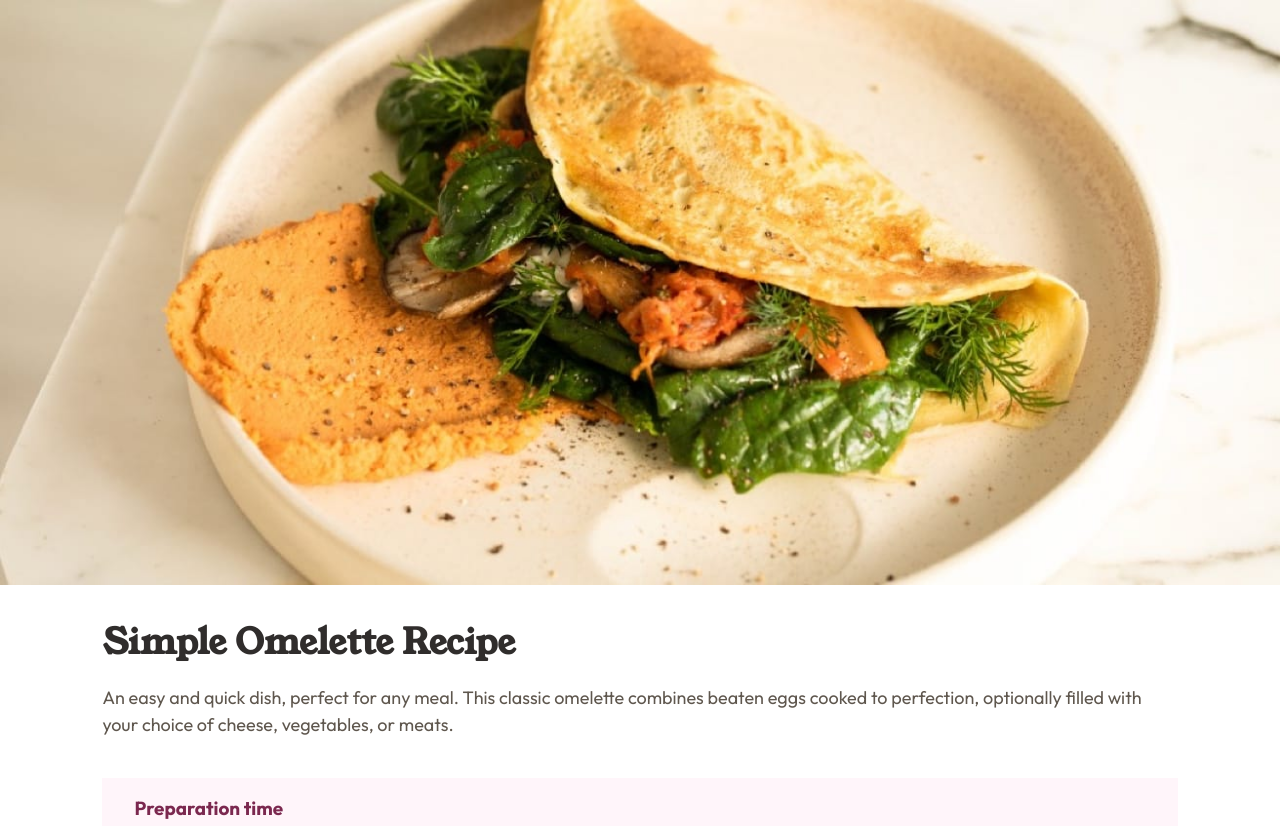
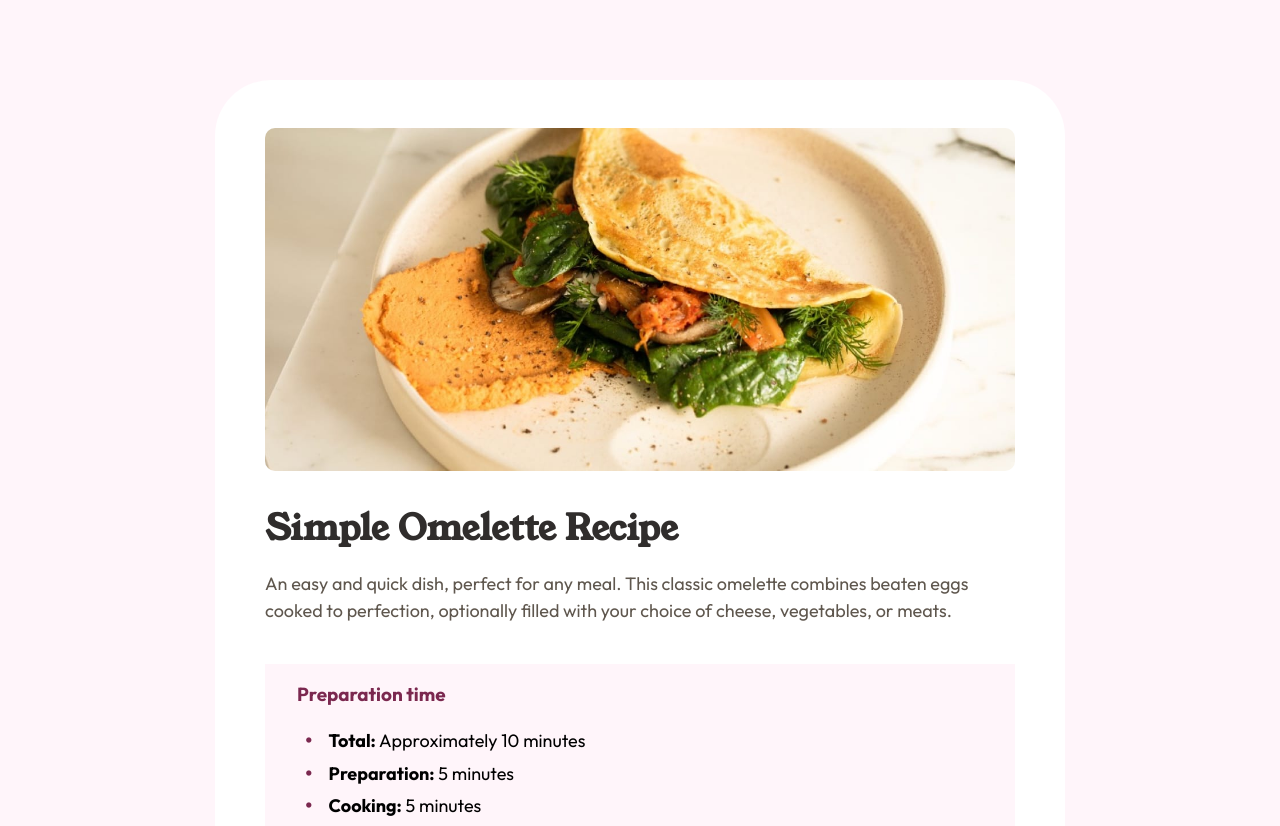
Before and after one commit to crisscde/frontend-mentor-challenges, a plain HTML site: page recipe-page/index.html in a window 1280 px wide. Shown: the top 826 px of the page. Drawn offline with Linux system fonts and the light colour scheme.

Commit message:
Add CSS Styles for Desktop
- Use clamp() CSS function for width (instead of max-width and min-width)
- Add Border Radius to the image and the card

```diff
--- a/recipe-page/assets/css/style.css
+++ b/recipe-page/assets/css/style.css
@@ -44,6 +44,7 @@ body {
   line-height: 1.5;
   font-family: var(--sans-fallback);
   font-size: 1lh;
+  background-color: var(--rose-50);
 }
 
 p {
@@ -57,12 +58,18 @@ img {
 
 
 .recipe {
-  width: 100%;
+  width: clamp(200px, 100dvw, 850px);
+  background-color: var(--white);
+  margin: 0 auto;
 }
 
+.recipe__figure {
+  width: clamp(200px, 100dvw, 750px);
+  margin: 0 auto;
+}
 
 .recipe__section {
-  width: 84dvw;
+  width: clamp(200px, 84dvw, 750px);
   margin: 2.5rem auto;
 }
 
@@ -76,6 +83,7 @@ img {
 
 .recipe__description {
   color: var(--stone-600);
+  margin-block-end: 1rem;
 }
 
 .recipe__preparation {
@@ -99,6 +107,7 @@ img {
 .recipe__section--preparation {
   background-color: var(--rose-50);
   padding: 1rem 2rem;
+  margin: 0 auto;
 }
 
 .recipe__list {
@@ -173,3 +182,15 @@ hr {
   margin: 0 auto;
   padding: 0;
 }
+
+@media (width > 850px) {
+  .recipe__image {
+    border-radius: 10px;
+  }
+
+  .recipe {
+    padding: 3rem 3rem 2rem;
+    margin: 5rem auto;
+    border-radius: 56px;
+  }
+}
```
